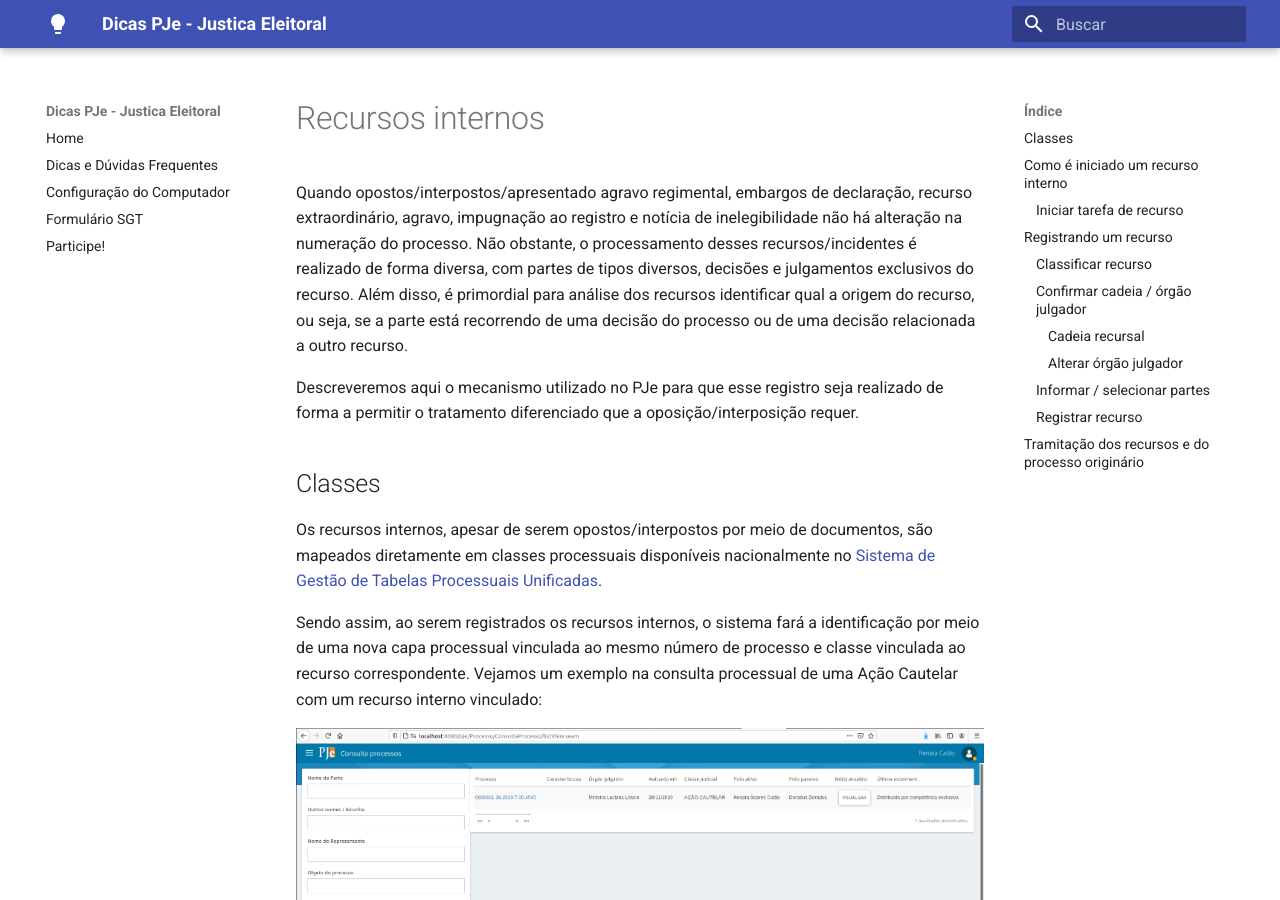
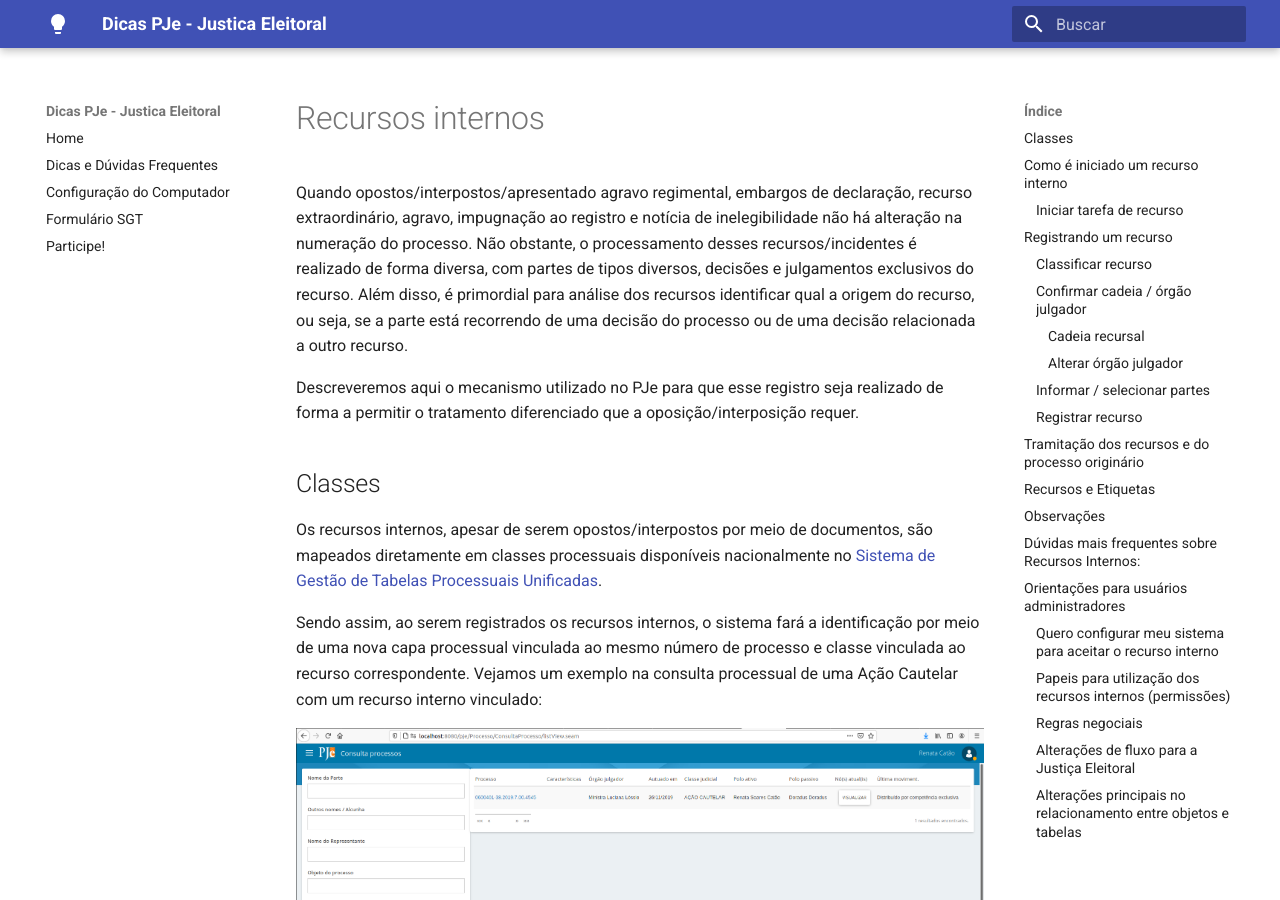
Before and after one commit to PJeJE/dicas_versao_1, an MkDocs documentation site: the page built from docs/recursos.md, in a window 1280 px wide and 900 px high. Built offline with MkDocs 1.6.1 and Material for MkDocs 9.7.7, drawn with Linux system fonts in a browser that asks for light colours; nearby versions of some CDN libraries.

Commit message:
Update recursos.md

```diff
--- a/docs/recursos.md
+++ b/docs/recursos.md
@@ -187,7 +187,7 @@
 ![Intimação de pauta](img/recurso29.png)
 
 
-# Recursos e Etiquetas
+## Recursos e Etiquetas
 
 
 A partir da versão que subiu dia 25/02 quando um caderno processual for criado, as etiquetas do processo principal serão replicadas. Agora, se o caderno for criado a partir de outro caderno, exemplo: embargos de declaração nos embargos de declaração na Classe XXXX, as etiquetas a serem vinculadas serão as dos embargos de declaração. Ou seja, as etiquetas serão importadas do processo/caderno no qual está sendo apresentado o recurso (respeitando a cadeia recursal).
```
